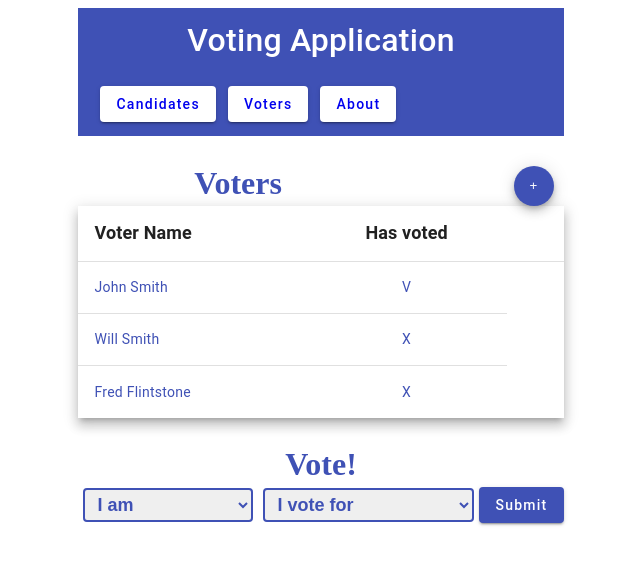
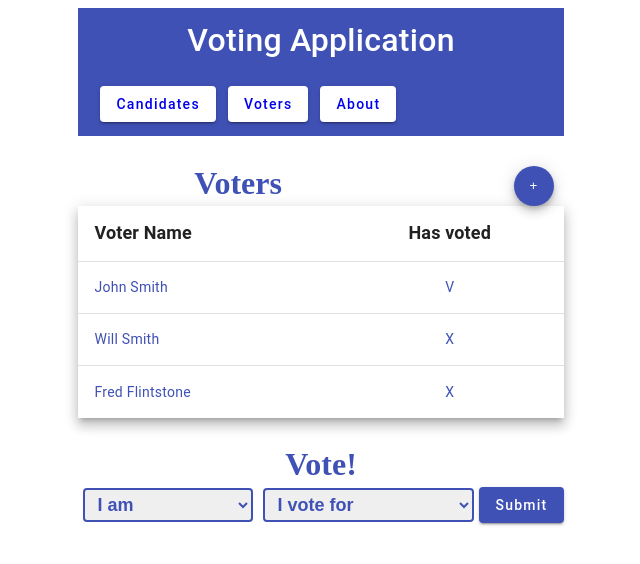
Before and after one commit to pmroczko/voting-app, an Angular app: page /voters in a window 1280 px wide. Shown: the top 564 px of the page, without its empty margins (319-959 px from the left). Built offline with nearby package versions, Linux system fonts and the light colour scheme.

Commit message:
Reduced interval to 500ms. Removed unused columns.

```diff
--- a/src/app/candidates/candidates.component.html
+++ b/src/app/candidates/candidates.component.html
@@ -17,11 +17,7 @@
             <td mat-cell *matCellDef="let candidate" class="column-centered"> {{candidate.votes}} </td>
         </ng-container>
 
-        <ng-container matColumnDef="headerButton">
-            <th mat-header-cell *matHeaderCellDef class="column-centered">  </th>
-        </ng-container>
-
-        <tr mat-header-row *matHeaderRowDef="displayedColumns"></tr>
+        <tr mat-header-row *matHeaderRowDef="fieldColumns"></tr>
         <tr mat-row *matRowDef="let myRowData; columns: fieldColumns"></tr>
     </table>
 
--- a/src/app/candidates/candidates.component.ts
+++ b/src/app/candidates/candidates.component.ts
@@ -16,7 +16,6 @@ import { MatButtonModule } from '@angular/material/button';
 export class CandidatesComponent {
   private _dataService: DataService;
   fieldColumns = ['name', 'votes'];
-  displayedColumns = this.fieldColumns.concat('headerButton');
   candidates: MatTableDataSource<Candidate> = new MatTableDataSource<Candidate>();
 
   constructor(private dataService: DataService) {
--- a/src/app/services/data.service.ts
+++ b/src/app/services/data.service.ts
@@ -31,7 +31,7 @@ export class DataService {
         this.voters$ = new Subject<Voter[]>();
         this.candidates$ = new Subject<Candidate[]>();
 
-        interval(1000).subscribe(() => {
+        interval(500).subscribe(() => {
             this.voters$.next(this.currentVoters);
             this.candidates$.next(this.currentCandidates);
         })
--- a/src/app/voters/voters.component.html
+++ b/src/app/voters/voters.component.html
@@ -17,11 +17,7 @@
             <td mat-cell *matCellDef="let voter" class="column-centered"> {{voter.hasVoted ? 'V' : 'X'}} </td>
         </ng-container>
 
-        <ng-container matColumnDef="headerButton">
-            <th mat-header-cell *matHeaderCellDef class="column-centered">  </th>
-        </ng-container>
-
-        <tr mat-header-row *matHeaderRowDef="displayedColumns"></tr>
+        <tr mat-header-row *matHeaderRowDef="fieldColumns"></tr>
         <tr mat-row *matRowDef="let myRowData; columns: fieldColumns"></tr>
     </table>
 
--- a/src/app/voters/voters.component.ts
+++ b/src/app/voters/voters.component.ts
@@ -19,7 +19,6 @@ import { VoteComponent } from "../vote/vote.component";
 export class VotersComponent {
   private _dataService: DataService;
   fieldColumns = ['name', 'hasVoted'];
-  displayedColumns = this.fieldColumns.concat('headerButton');
   voters: MatTableDataSource<Voter> = new MatTableDataSource<Voter>();
 
   constructor(private dataService: DataService) {
```
